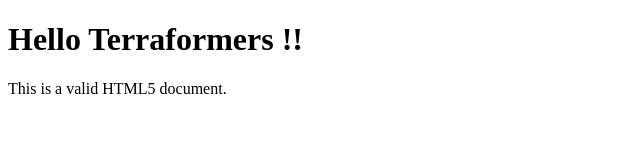
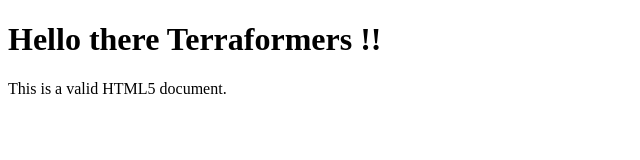
Before and after one commit to ragerumal/terraform-beginner-bootcamp-2023, a plain HTML site: page public/index.html in a window 1280 px wide. Shown: the whole page, without its empty margins (0-640 px from the left). Drawn offline with Linux system fonts and the light colour scheme.

```diff
--- a/public/index.html
+++ b/public/index.html
@@ -3,10 +3,10 @@
 <head>
     <meta charset="UTF-8">
     <meta name="viewport" content="width=device-width, initial-scale=1.0">
-    <title>Hello Terraformers !!!!!!!</title>
+    <title>Hello there Terraformers !</title>
 </head>
 <body>
-    <h1>Hello Terraformers !!</h1>
+    <h1>Hello there Terraformers !!</h1>
     <p>This is a valid HTML5 document.</p>
 </body>
 </html>
```
Also changed, not shown: 4 other files.
